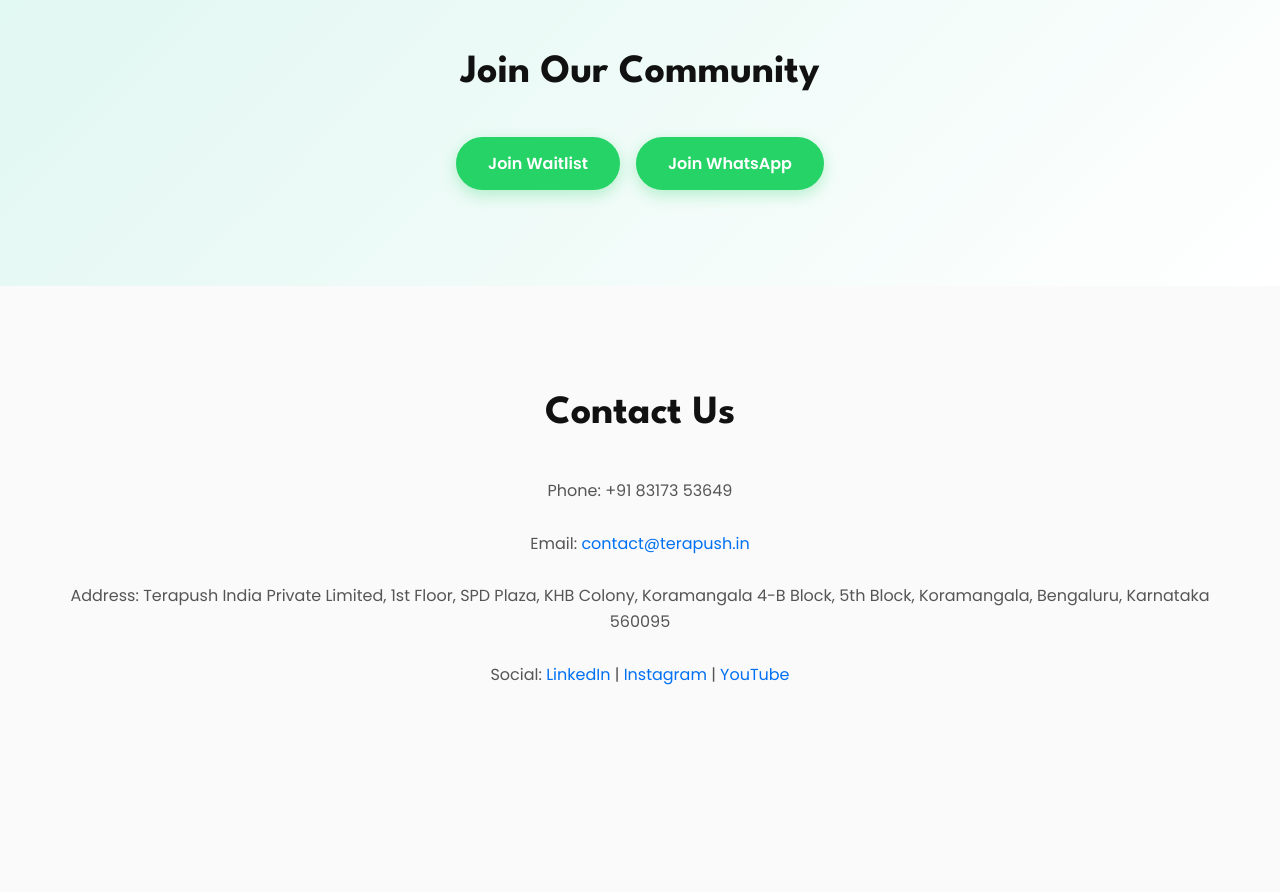
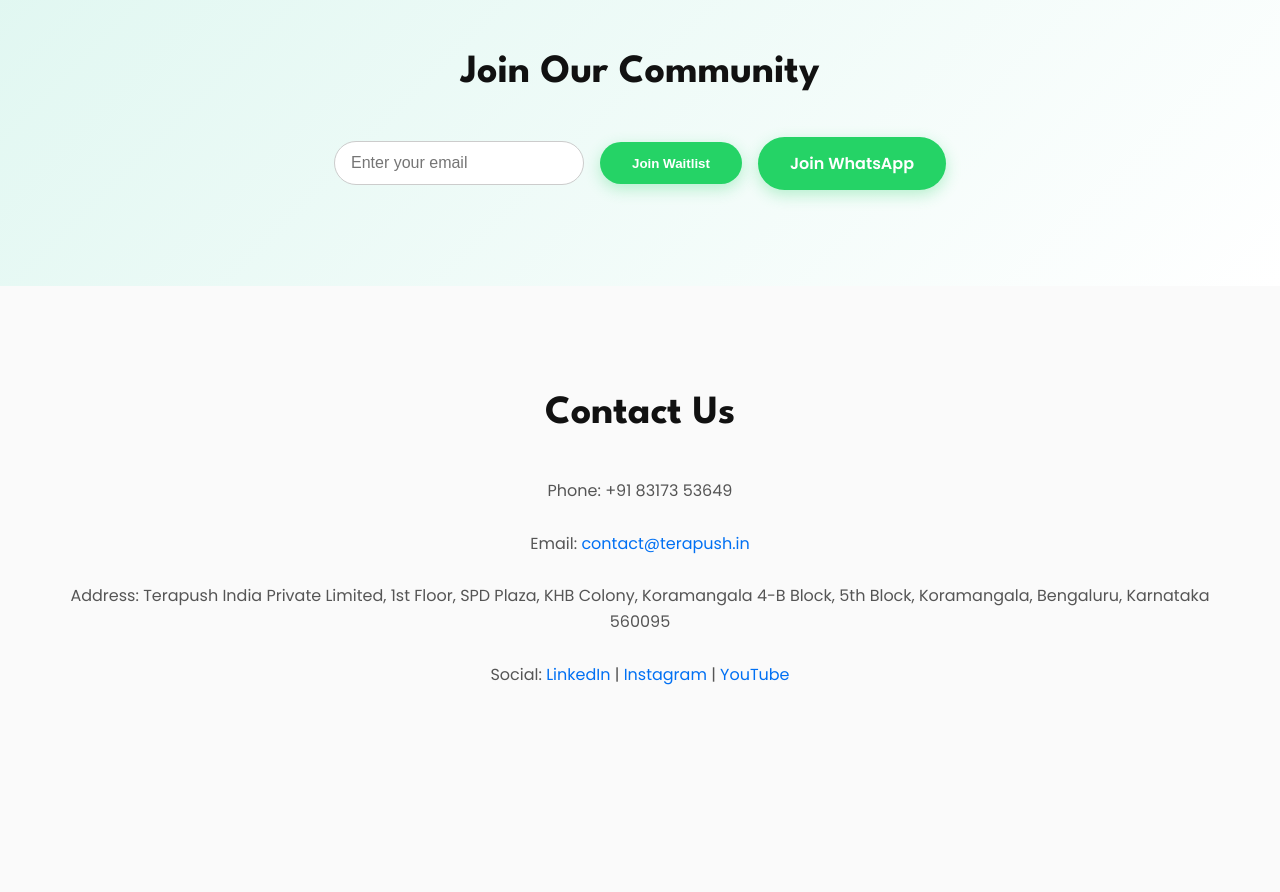
Before and after one commit to harshbafnaa/terapush, a plain HTML site: page index.html in a window 1280 px wide. Shown: the part 2640-3532 px from the top of the page. Drawn offline with Linux system fonts and the light colour scheme.

Commit message:
Update index.html

```diff
--- a/index.html
+++ b/index.html
@@ -62,11 +62,12 @@
 
     /* Join Community */
     #waitlist {background:linear-gradient(135deg,#e0f7f1,#ffffff);}
-
-    /* Waitlist & WhatsApp */
     .cta-container {display:flex; flex-wrap:wrap; gap:1rem; justify-content:center;}
-    .cta-container a {padding:0.85rem 2rem; background:#25D366; color:#fff; border-radius:30px; font-weight:600; transition:0.3s; box-shadow:0 5px 15px rgba(37,211,102,0.3);}
-    .cta-container a:hover {background:#128C7E; transform:translateY(-2px); box-shadow:0 8px 20px rgba(18,140,126,0.4);}
+    .cta-container a, .cta-container button {padding:0.85rem 2rem; background:#25D366; color:#fff; border:none; border-radius:30px; font-weight:600; transition:0.3s; box-shadow:0 5px 15px rgba(37,211,102,0.3); cursor:pointer;}
+    .cta-container a:hover, .cta-container button:hover {background:#128C7E; transform:translateY(-2px); box-shadow:0 8px 20px rgba(18,140,126,0.4);}
+    .cta-container form {display:flex; gap:1rem; flex-wrap:wrap; justify-content:center; align-items:center;}
+    .cta-container input[type="email"] {padding:0.75rem 1rem; border-radius:30px; border:1px solid #ccc; width:250px; font-size:1rem;}
+    .cta-container input[type="email"]:focus {outline:none; border-color:#0070f3; box-shadow:0 0 5px rgba(0,112,243,0.3);}
 
     /* Contact */
     .contact-info {display:flex; flex-direction:column; gap:0.7rem; text-align:center; color:#555;}
@@ -191,7 +192,10 @@
     <section id="waitlist">
         <h2>Join Our Community</h2>
         <div class="cta-container">
-            <a href="https://formspree.io/f/xgvykjgv" target="_blank">Join Waitlist</a>
+            <form method="POST" action="https://formspree.io/f/xgvykjgv" target="_blank">
+                <input type="email" name="email" placeholder="Enter your email" required />
+                <button type="submit">Join Waitlist</button>
+            </form>
             <a href="https://whatsapp.com/channel/0029VajAWwSJuyAB0Ywz6m0k" target="_blank">Join WhatsApp</a>
         </div>
     </section>
```
